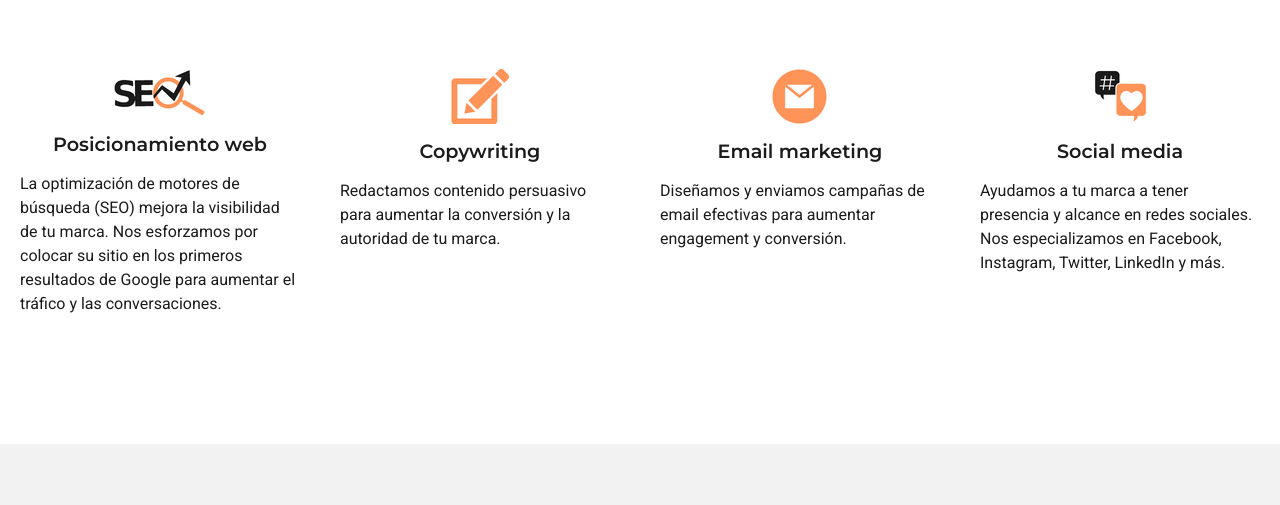
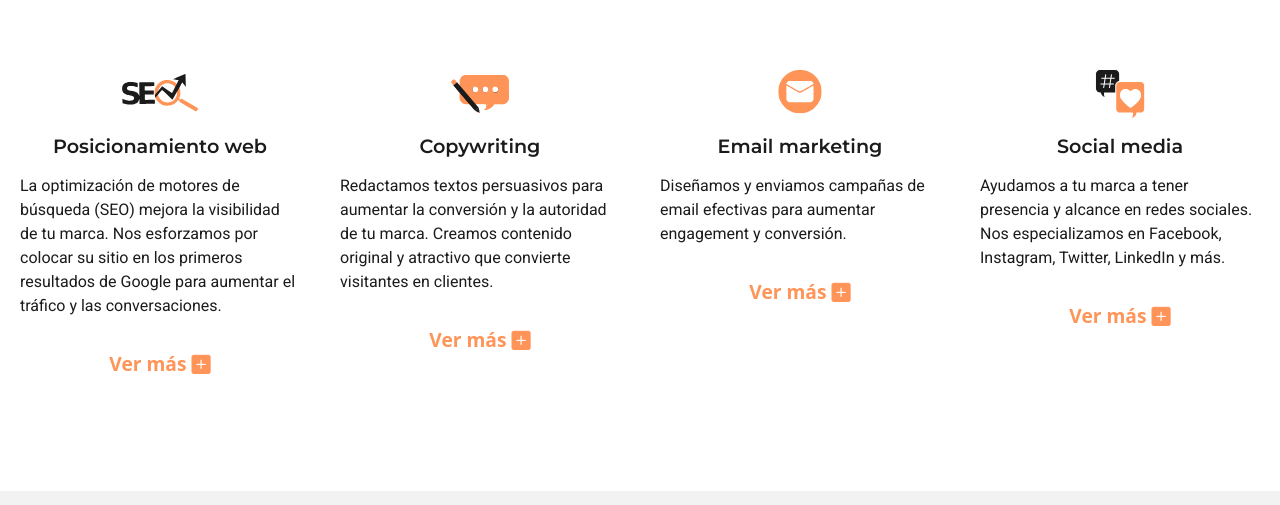
Before and after one commit to Mica-Grand/PFGrandoso, a plain HTML site: page index.html in a window 1280 px wide. Shown: the part 1097-1602 px from the top of the page. Drawn offline with nearby package versions, Linux system fonts and the light colour scheme.

Commit message:
mejora de iconos de servicios en index

```diff
--- a/css/styles.css
+++ b/css/styles.css
@@ -19,6 +19,11 @@
     background-color: #FF9459;
     color: white;
     padding-left: 0.2rem;
+}
+
+.nav-link:hover{
+    background-color: #FFC371;
+    color: white;
 }
 
 /* hero del Index */
@@ -139,6 +144,24 @@
     margin: 0;
     padding: 0.5rem;
 }
+
+
+.ver_mas{
+    display: block;
+    margin-top: 2rem;
+    clear: both;
+    color: #FF9459;
+    text-decoration: none;
+    font-size: 1.2rem;
+    text-align: center;
+    font-weight: 700;
+}
+
+.ver_mas:hover{
+    color: #FFC371;
+
+}
+
 
 /* Heros de las pages */
 
--- a/index.html
+++ b/index.html
@@ -72,7 +72,7 @@
             <article class="row mt-5">
                 <div class="col-md-3 text-center mb-4">
                     <figure class="grid_figura">
-                        <img src="./img/icono-seo.png" alt="icono seo">
+                        <img src="./img/icono-seo-svg.svg" alt="icono seo">
                         <figcaption>
                             <h3 class="hijo_titulo">Posicionamiento web</h3>
                             <p class="hijo_parrafo">
@@ -80,40 +80,53 @@
                                 esforzamos por colocar su sitio en los primeros resultados de Google para aumentar el
                                 tráfico y las conversaciones.
                             </p>
+                            <a href="./pages/servicios.html" class="ver_mas">
+                                Ver más <i class="bi bi-plus-square-fill"></i>
+                            </a>
                         </figcaption>
                     </figure>
                 </div>
                 <div class="col-md-3 text-center mb-4">
                     <figure class="grid_figura">
-                        <img src="./img/icono-copy.png" alt="icono de copywriting">
+                        <img src="./img/icono-copy2-svg.svg" alt="icono de copywriting">
                         <figcaption>
                             <h3 class="hijo_titulo">Copywriting</h3>
                             <p class="hijo_parrafo">
-                                Redactamos contenido persuasivo para aumentar la conversión y la autoridad de tu marca.
+                                Redactamos textos persuasivos para aumentar la conversión y la autoridad de tu marca. Creamos contenido original y
+                                atractivo que convierte visitantes en clientes.
                             </p>
+                            <a href="./pages/servicios.html" class="ver_mas">
+                                Ver más <i class="bi bi-plus-square-fill"></i>
+                            </a>
                         </figcaption>
                     </figure>
                 </div>
                 <div class="col-md-3 text-center mb-4">
                     <figure class="grid_figura">
-                        <img src="./img/icono-email.png" alt="icono email marketing">
+                        <img src="./img/icono-mail-svg.svg" alt="icono email marketing">
                         <figcaption>
                             <h3 class="hijo_titulo">Email marketing</h3>
                             <p class="hijo_parrafo">
                                 Diseñamos y enviamos campañas de email efectivas para aumentar engagement y conversión.
                             </p>
+                            <a href="./pages/servicios.html" class="ver_mas">
+                                Ver más <i class="bi bi-plus-square-fill"></i>
+                            </a>
                         </figcaption>
                     </figure>
                 </div>
                 <div class="col-md-3 text-center mb-4">
                     <figure class="grid_figura">
-                        <img src="./img/icono-socialmedia.png" alt="icono social media">
+                        <img src="./img/icono-sm-svg.svg" alt="icono social media">
                         <figcaption>
                             <h3 class="hijo_titulo">Social media</h3>
                             <p class="hijo_parrafo">
                                 Ayudamos a tu marca a tener presencia y alcance en redes sociales. Nos especializamos en
                                 Facebook, Instagram, Twitter, LinkedIn y más.
                             </p>
+                            <a href="./pages/servicios.html" class="ver_mas">
+                                    Ver más <i class="bi bi-plus-square-fill"></i>
+                            </a>
                         </figcaption>
                     </figure>
                 </div>
@@ -184,6 +197,7 @@
             </div>
         </div>
     </footer>
+
     <!-- script de Bootstrap -->
     <script src="https://cdn.jsdelivr.net/npm/bootstrap@5.3.0-alpha1/dist/js/bootstrap.bundle.min.js"
         integrity="sha384-w76AqPfDkMBDXo30jS1Sgez6pr3x5MlQ1ZAGC+nuZB+EYdgRZgiwxhTBTkF7CXvN"
```
Also changed, not shown: img/icono-copy-svg.svg (added), img/icono-copy2-svg.svg (added), img/icono-mail-svg.svg (added), img/icono-seo-svg.svg (added), img/icono-seo2=svg.svg (added), img/icono-sm-svg.svg (added).
